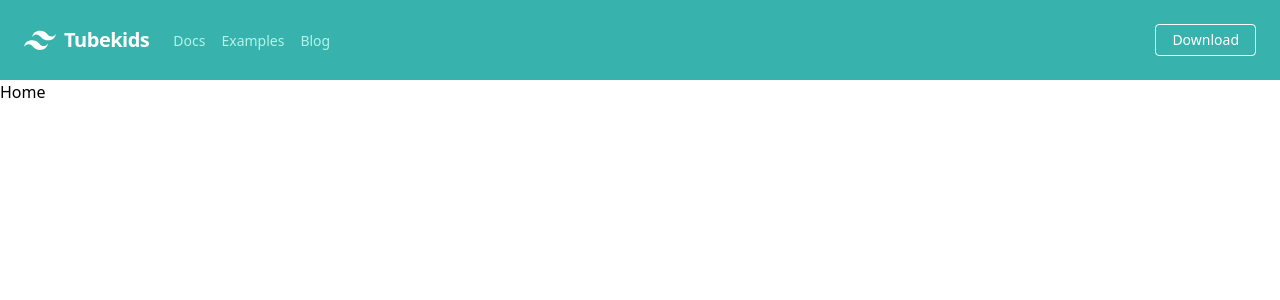
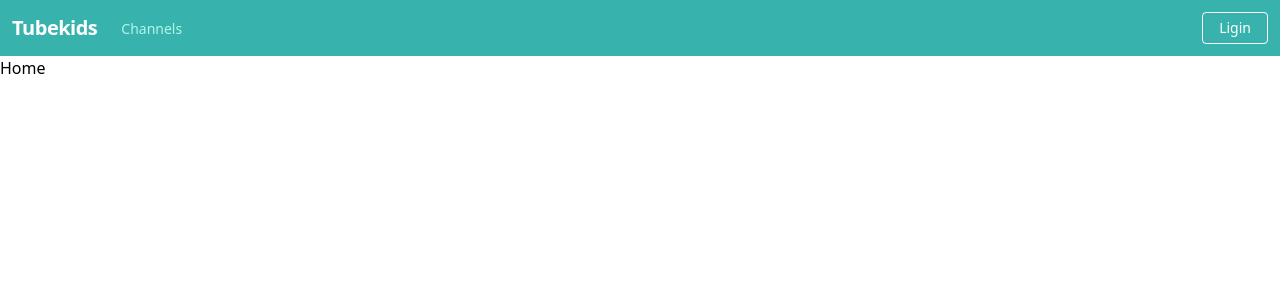
Before and after one commit to dqn/archibe-frontend, a React app: page / in a window 1280 px wide. Shown: the top 300 px of the page. Built offline with nearby package versions, Linux system fonts and the light colour scheme.

Commit message:
update: navigation

```diff
--- a/src/components/templetes/Navigation.tsx
+++ b/src/components/templetes/Navigation.tsx
@@ -1,19 +1,13 @@
 import React from 'react';
+import { Link } from 'react-router-dom';
 
 export const Navigation: React.FC = () => {
   return (
-    <nav className="flex items-center justify-between flex-wrap bg-teal-500 p-6">
+    <nav className="flex items-center justify-between flex-wrap bg-teal-500 p-3">
       <div className="flex items-center flex-shrink-0 text-white mr-6">
-        <svg
-          className="fill-current h-8 w-8 mr-2"
-          width="54"
-          height="54"
-          viewBox="0 0 54 54"
-          xmlns="http://www.w3.org/2000/svg"
-        >
-          <path d="M13.5 22.1c1.8-7.2 6.3-10.8 13.5-10.8 10.8 0 12.15 8.1 17.55 9.45 3.6.9 6.75-.45 9.45-4.05-1.8 7.2-6.3 10.8-13.5 10.8-10.8 0-12.15-8.1-17.55-9.45-3.6-.9-6.75.45-9.45 4.05zM0 38.3c1.8-7.2 6.3-10.8 13.5-10.8 10.8 0 12.15 8.1 17.55 9.45 3.6.9 6.75-.45 9.45-4.05-1.8 7.2-6.3 10.8-13.5 10.8-10.8 0-12.15-8.1-17.55-9.45-3.6-.9-6.75.45-9.45 4.05z" />
-        </svg>
-        <span className="font-semibold text-xl tracking-tight">Tubekids</span>
+        <Link to="/">
+          <span className="font-semibold text-xl tracking-tight">Tubekids</span>
+        </Link>
       </div>
       <div className="block lg:hidden">
         <button className="flex items-center px-3 py-2 border rounded text-teal-200 border-teal-400 hover:text-white hover:border-white">
@@ -29,31 +23,18 @@ export const Navigation: React.FC = () => {
       </div>
       <div className="w-full block flex-grow lg:flex lg:items-center lg:w-auto">
         <div className="text-sm lg:flex-grow">
-          <a
-            href="#responsive-header"
-            className="block mt-4 lg:inline-block lg:mt-0 text-teal-200 hover:text-white mr-4"
-          >
-            Docs
-          </a>
-          <a
-            href="#responsive-header"
-            className="block mt-4 lg:inline-block lg:mt-0 text-teal-200 hover:text-white mr-4"
-          >
-            Examples
-          </a>
-          <a
-            href="#responsive-header"
-            className="block mt-4 lg:inline-block lg:mt-0 text-teal-200 hover:text-white"
-          >
-            Blog
-          </a>
+          <Link to="/channels">
+            <span className="block mt-4 lg:inline-block lg:mt-0 text-teal-200 hover:text-white mr-4">
+              Channels
+            </span>
+          </Link>
         </div>
         <div>
           <a
             href="#"
             className="inline-block text-sm px-4 py-2 leading-none border rounded text-white border-white hover:border-transparent hover:text-teal-500 hover:bg-white mt-4 lg:mt-0"
           >
-            Download
+            Ligin
           </a>
         </div>
       </div>
```
